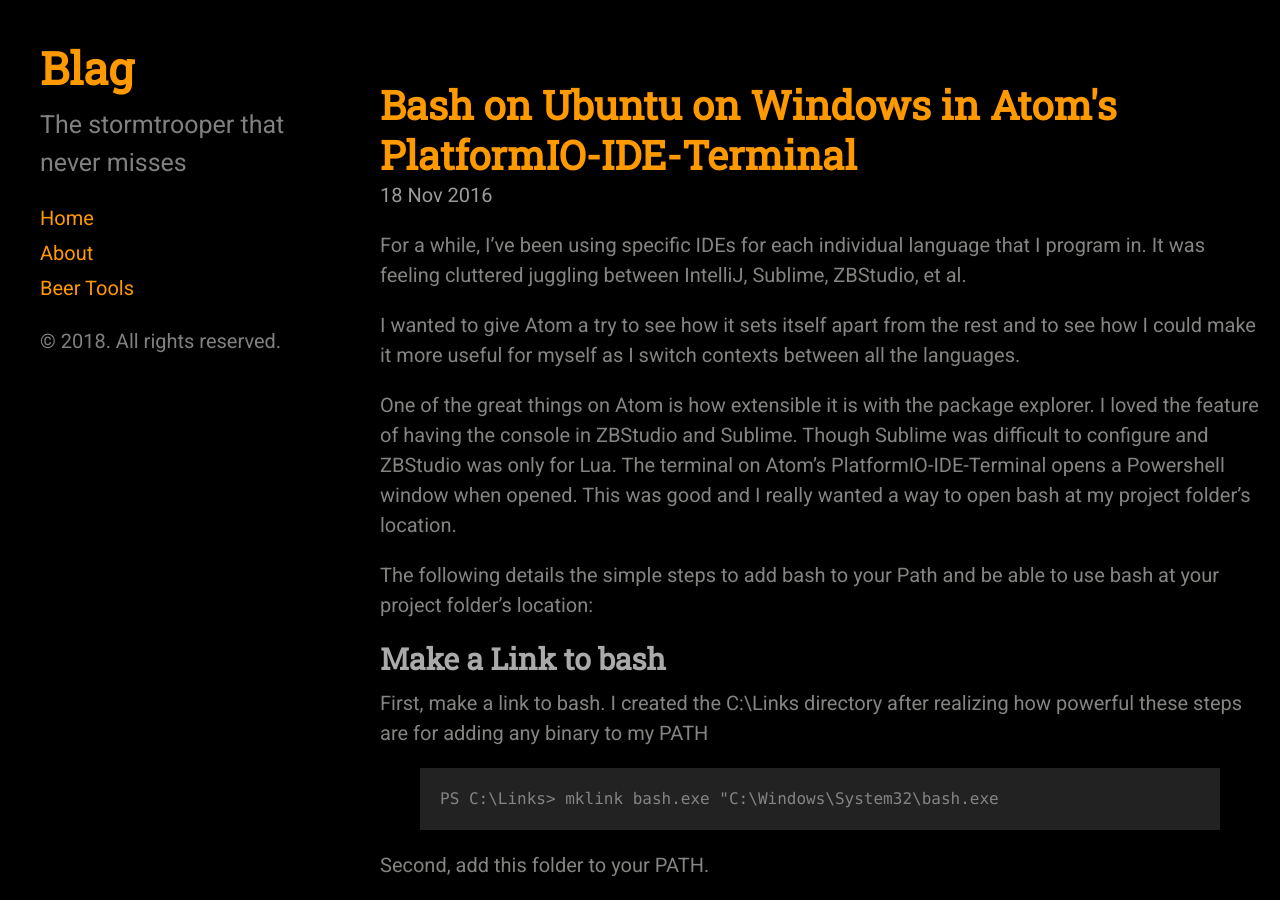
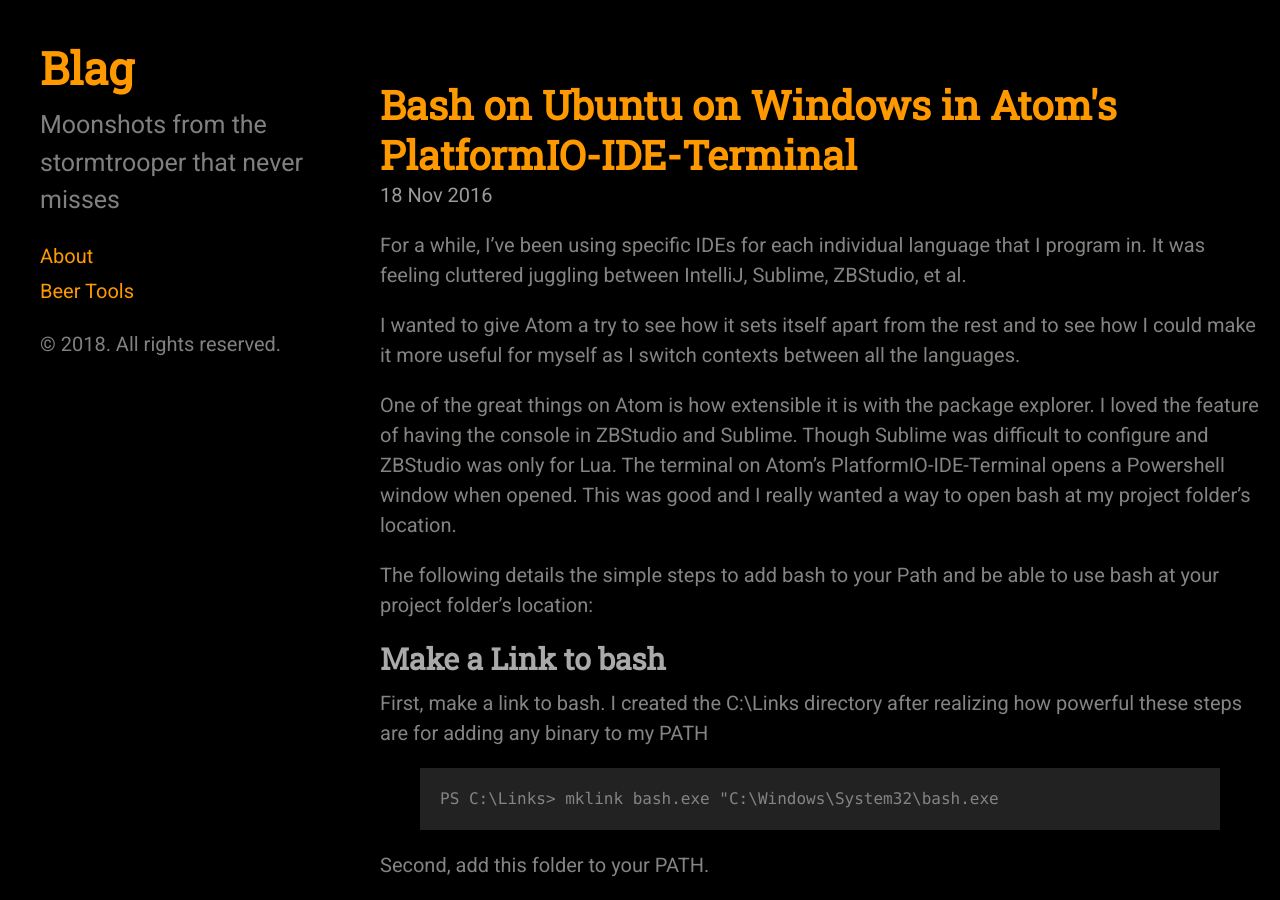
Before and after one commit to alfredgamulo/alfredgamulo.github.io, a Jekyll site: the page built from index.html, in a window 1280 px wide and 900 px high. Built offline with Jekyll 4.4.1, drawn with Linux system fonts in a browser that asks for light colours; the list of posts is cut into pages by our own code.

Commit message:
done for now, i hope

```diff
--- a/_config.yml
+++ b/_config.yml
@@ -5,7 +5,7 @@
 # Setup
 title:            Blag
 tagline:          The stormtrooper that never misses
-description:      "The stormtrooper that never misses"
+description:      "Moonshots from the stormtrooper that never misses"
 url:              http://alfredgamulo.com
 baseurl:          ""
                   # the optional subpath of your site, e.g. "/my-jekyll-site/"
--- a/_includes/sidebar.html
+++ b/_includes/sidebar.html
@@ -10,7 +10,6 @@
     </div>
 
     <nav class="sidebar-nav">
-      <a class="sidebar-nav-item{% if page.url == site.baseurl %} active{% endif %}" href="{{ site.baseurl | prepend: '/' }}">Home</a>
 
       {% comment %}
         The code below dynamically generates a sidebar nav of pages with
```
